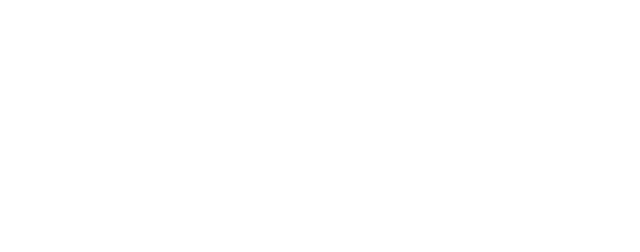
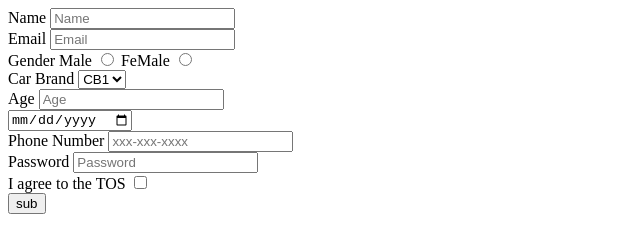
Before and after one commit to acciojob/signup-form-car-gulu43, a website: page main.html in a window 1280 px wide. Shown: the whole page, without its empty margins (0-640 px from the left). Drawn offline with Linux system fonts and the light colour scheme.

Commit message:
created a submission

```diff
--- a/main.html
+++ b/main.html
@@ -10,7 +10,44 @@
 	<!-- the entire body must be written by student -->
     <script type="text/javascript" src="./script.js">
 </script>
+	 <form action="/submit" method="post">
+        <label for="name">Name</label>
+        <input type="text" id="name" placeholder="Name" required><br>
 
+        <label for="email">Email</label>
+        <input type="email" id="email" placeholder="Email" required><br>
+
+		<label for="gender">Gender</label>
+        <label for="gender_m">Male</label>
+        <input type="radio" id="gender_m" name="gender" required>
+        <label for="gender_f">FeMale</label>
+        <input type="radio" id="gender_f" name="gender" required><br>
+
+        <label for="cars">Car Brand</label>
+        <select id="cars" required>
+            <option>CB1</option>
+            <option>CB2</option>
+            <option>CB3</option>
+        </select><br>
+
+        <label for="age">Age</label>
+        <input type="number" id="age" placeholder="Age" required><br>
+
+        <label for="dob"></label>
+        <input type="date" id="dob" required><br>
+
+        <label for="tel">Phone Number</label>
+        <input type="tel" id="tel" placeholder="xxx-xxx-xxxx"><br>
+
+        <label for="password">Password</label>
+        <input type="password" id="password" placeholder="Password" required><br>
+
+        <label for="tos">I agree to the TOS</label>
+        <input type="checkbox" id="tos" required><br>
+
+        <input type="submit" value="sub" id="btn">
+
+    </form>
 </body>
 
 </html>
```
